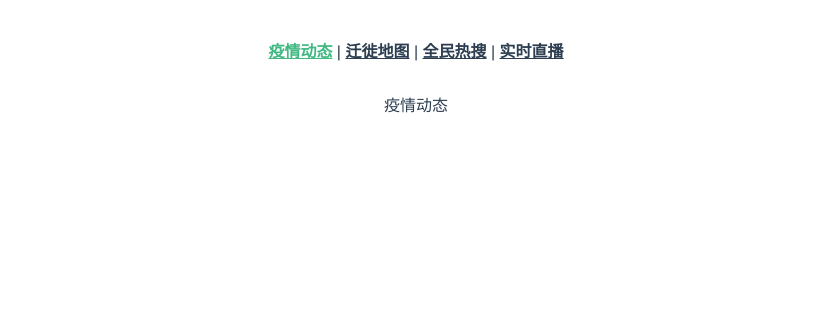
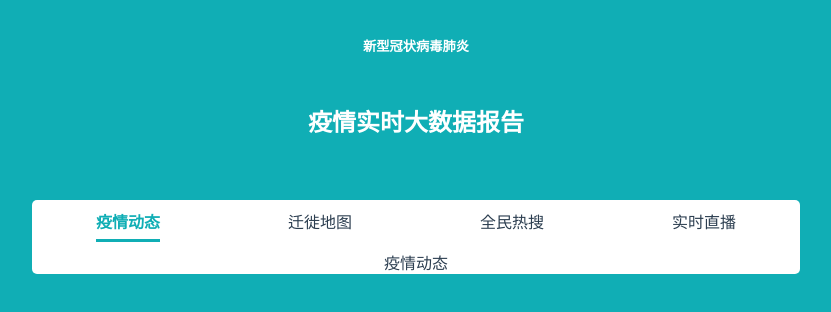
Before and after one commit to renjinhui/review_vue, a Vue app: page /yqdt in a window 1280 px wide. Shown: the top 312 px of the page, without its empty margins (224-1055 px from the left). Built offline with nearby package versions, Linux system fonts and the light colour scheme; the HTML template or start-up script is replaced by a standard one.

Commit message:
第五次

```diff
--- a/src/App.vue
+++ b/src/App.vue
@@ -5,6 +5,13 @@
 </template>
 
 <style lang="less">
+*{
+  margin: 0;
+  padding: 0;
+}
+html,body{
+  background-color: #10aeb5;
+}
 #app {
   font-family: 'Avenir', Helvetica, Arial, sans-serif;
   -webkit-font-smoothing: antialiased;
@@ -14,15 +21,9 @@
 }
 
 #nav {
-  padding: 30px;
 
   a {
-    font-weight: bold;
     color: #2c3e50;
-
-    &.router-link-exact-active {
-      color: #42b983;
-    }
   }
 }
 </style>
--- a/src/components/HelloWorld.vue
+++ /dev/null
@@ -1,38 +0,0 @@
-<template>
-  <div class="hello">
-    <h1>{{ msg }}</h1>
-    <h2>{{count}}</h2>
-  </div>
-</template>
-
-<script>
-export default {
-  name: 'HelloWorld',
-  props: {
-    msg: String
-  },
-  computed: {
-    count(){
-      return this.$store.state.count
-    }
-  },
-}
-</script>
-
-<!-- Add "scoped" attribute to limit CSS to this component only -->
-<style scoped lang="less">
-h3 {
-  margin: 40px 0 0;
-}
-ul {
-  list-style-type: none;
-  padding: 0;
-}
-li {
-  display: inline-block;
-  margin: 0 10px;
-}
-a {
-  color: #42b983;
-}
-</style>
--- a/src/router/index.js
+++ b/src/router/index.js
@@ -45,6 +45,10 @@ const routes = [
     ]
   },
   {
+    path:'/login',
+    component:()=>import(/* webpackChunkName: "login" */ '../views/login.vue')
+  },
+  {
     path:'*',
     redirect:'/yqdt'
   }
--- a/src/views/index.vue
+++ b/src/views/index.vue
@@ -1,12 +1,19 @@
 <template>
-  <div>
-    <div id="nav">
-      <router-link to="/yqdt">疫情动态</router-link> |
-      <router-link to="/qxmap">迁徙地图</router-link> |
-      <router-link to="/hotsearch">全民热搜</router-link> |
-      <router-link to="/news">实时直播</router-link>
-    </div>
-    <router-view></router-view>
+  <div class='contentBox'>
+    <section class=titleBox>
+      <h5>新型冠状病毒肺炎</h5>
+      <h1>疫情实时大数据报告</h1>
+    </section>
+    <section class='bodyBox'>
+      <div id="nav">
+        <div><router-link to="/yqdt">疫情动态</router-link></div>
+        <div><router-link to="/qxmap">迁徙地图</router-link></div>
+        <div><router-link to="/hotsearch">全民热搜</router-link></div>
+        <div><router-link to="/news">实时直播</router-link></div>
+      </div>
+      <router-view></router-view>
+    </section>
+
   </div>
 </template>
 <script>
@@ -20,4 +27,42 @@ export default {
 };
 </script>
 <style lang="less">
+.contentBox {
+  width: 768px;
+  margin: auto;
+  .titleBox {
+    height: 200px;
+    color: #fff;
+    h5 {
+      padding: 36px;
+    }
+    h1 {
+      padding: 12px;
+    }
+  }
+  .bodyBox {
+    border-radius: 5px;
+    background-color: #fff;
+  }
+  #nav {
+    display: flex;
+    height: 50px;
+    align-items: center;
+    div {
+      flex: 1;
+      text-align: center;
+    }
+    a{
+       text-decoration: none;
+       display: inline-block;
+       height: 30px;
+       border-bottom: 3px solid transparent;
+    }
+    a.router-link-active {
+      font-weight: 700;
+      color: #10aeb5;
+      border-bottom: 3px solid #10aeb5;
+    }
+  }
+}
 </style>
```
Also changed, not shown: src/views/Home.vue (deleted, +0 -18 lines), src/views/login.vue (renamed from src/views/About.vue).
